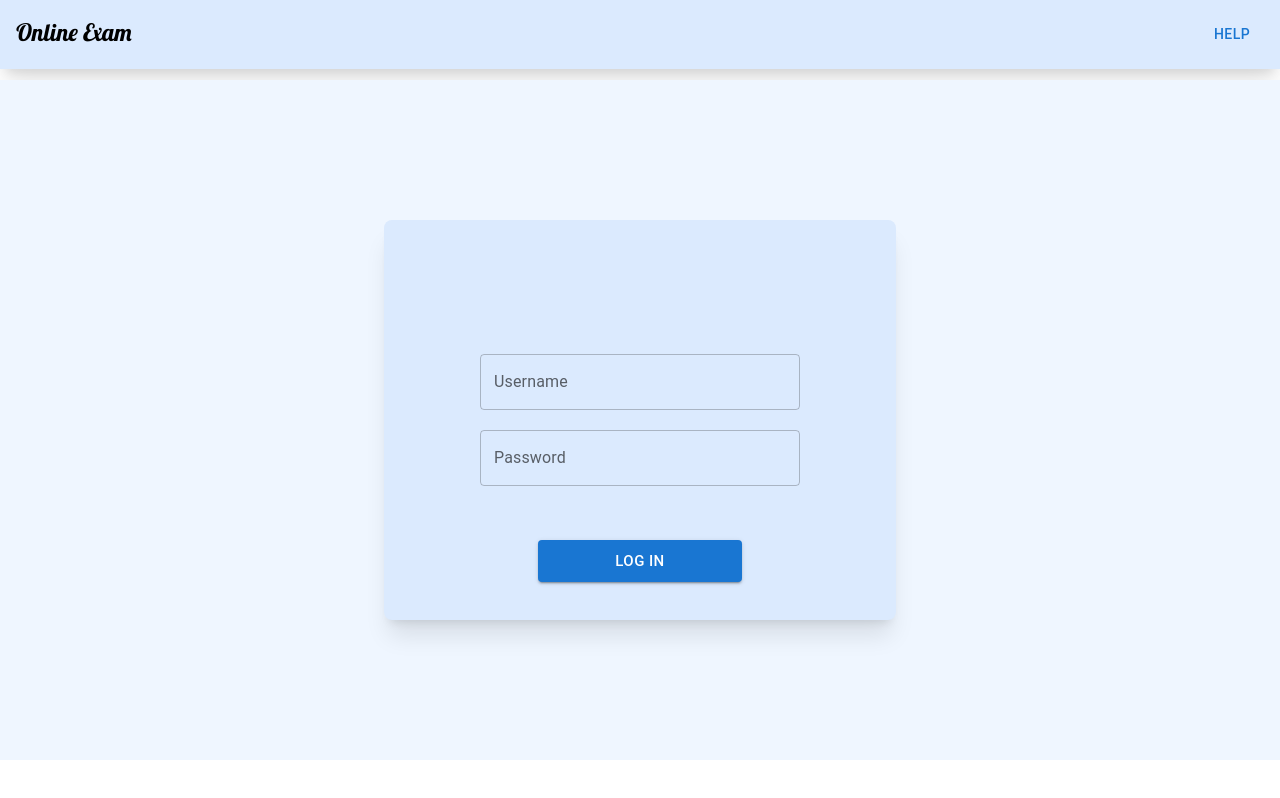
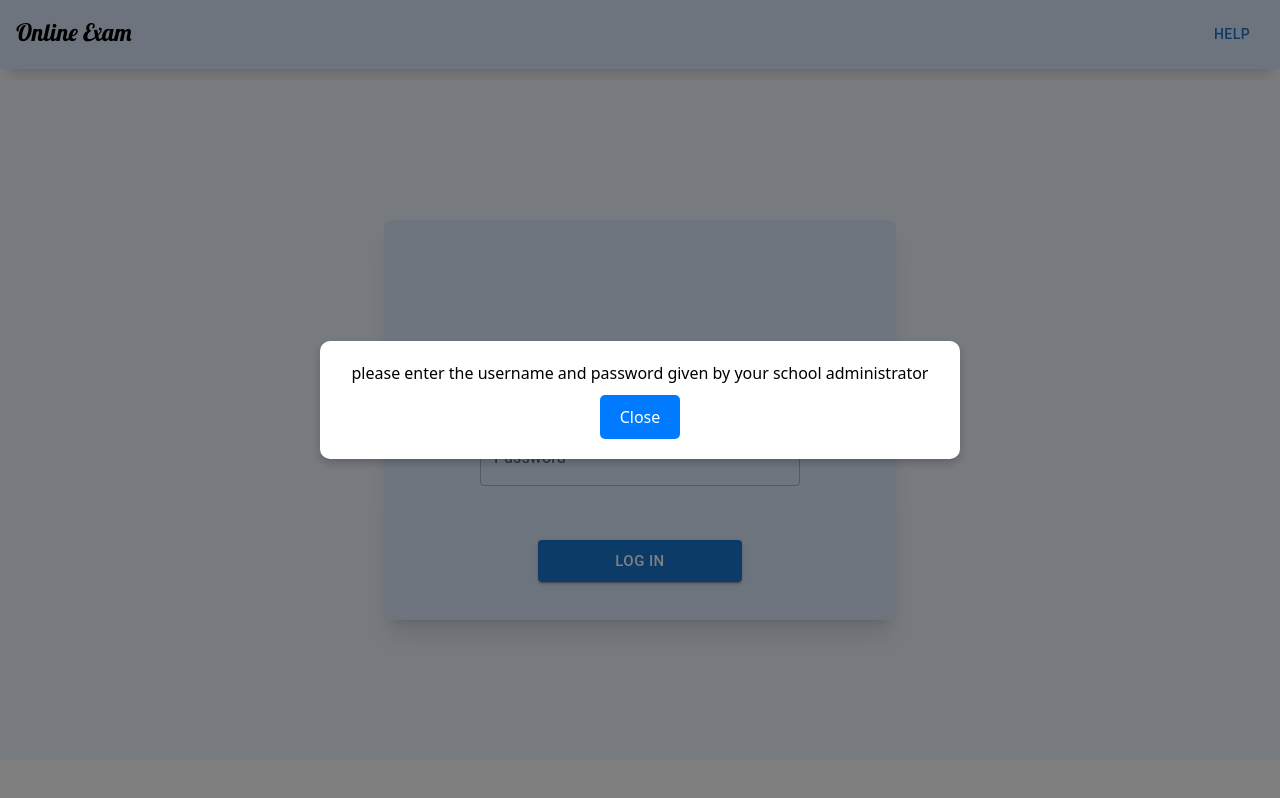
Before and after one commit to naol728/online-student-exam, a React (Vite) app: page / in a window 1280 px wide. Both pictures are taken after a click on the button "HELP". Built offline with nearby package versions, Linux system fonts and the light colour scheme; data requests are answered from the project's data file; a web font is replaced by a local one.

Commit message:
done with popup page and showing message while the button is clicked

```diff
--- a/src/components/Container.jsx
+++ b/src/components/Container.jsx
@@ -3,25 +3,17 @@ import Containerlist from "./containerlist";
 
 function container() {
   const { state } = useStudentdata();
-  console.log(state);
-  const list = [
-    { name: "History", id: 12 },
-    {
-      name: "Biology",
-      id: 13,
-    },
-  ];
+  const list = state.studentinfo.courses;
 
   return (
     <div className=" border border-s-1 rounded-md justify-between ">
       <ul className="divide-x-1 ">
-        {list.map((items) => (
+        {list.map((items) =>
           <Containerlist
-            key={items.id}
-            itemid={items.id}
-            itemname={items.name}
+            key={items.name}
+            item={items}
           />
-        ))}
+        )}
       </ul>
     </div>
   );
--- a/src/components/Navbar.jsx
+++ b/src/components/Navbar.jsx
@@ -1,16 +1,34 @@
 import Logo from "./Logo";
 import Buttons from "./Button";
 import { useStudentdata } from "../context/Studentprovider";
+import { useState } from "react";
+import Popup from "./Popup";
+
 export default function Navbar() {
+  const [isopenpopup, setIsopenpopup] = useState(false);
   const { state } = useStudentdata();
-  console.log(state.invalidcredital);
+  const handleclose = () => {
+    setIsopenpopup(false);
+  };
+  const handleopen = () => {
+    setIsopenpopup(true);
+  };
   return (
     <div>
       <nav className="flex justify-between m-0 p-4 bg-blue-100 shadow-xl ">
         <Logo />
-        <Buttons type={"text"}>
+        <Buttons type={"text"} onclick={handleopen}>
           {!state.invalidcredital ? "help" : "log in"}
         </Buttons>
+        {
+          <Popup isOpen={isopenpopup} onClose={handleclose}>
+            <div className="flex flex-col justify-between w-full">
+              {!state.invalidcredital
+                ? "please enter the username and password given by your school administrator "
+                : " are you sure to logout "}
+            </div>
+          </Popup>
+        }
       </nav>
     </div>
   );
--- a/src/components/Popup.jsx
+++ b/src/components/Popup.jsx
@@ -1,15 +1,58 @@
-import { Button } from '@mui/material'
-import React from 'react'
-export default function Popupview({content}) {
+import React from "react";
+import PropTypes from "prop-types";
+
+function Popup({ isOpen, onClose, children }) {
+  if (!isOpen) return null;
+
   return (
-    <div className='h-screen bg-transparent flex items-center justify-center  '>
-      <div className='p-5 rounded-md w-[50%] h-[50%] bg-slate-300 fixed shadow-xl'>
-      {content}
-       <div className='absolute bottom-5 right-5'>
-      <Button type="outlined" >cancle</Button>
+    <div style={popupStyles}>
+      <div style={popupContentStyles}>
+        {children}
+        <button style={closeButtonStyles} onClick={onClose}>
+          Close
+        </button>
       </div>
-      </div>
+    </div>
+  );
+}
 
-    </div>
-  )
-}
+const popupStyles = {
+  position: "fixed",
+  top: 0,
+  left: 0,
+  width: "100%",
+  height: "100%",
+  backgroundColor: "rgba(0, 0, 0, 0.5)",
+  display: "flex",
+  justifyContent: "center",
+  alignItems: "center",
+  zIndex: 1000,
+};
+
+const popupContentStyles = {
+  backgroundColor: "white",
+  padding: "20px",
+  borderRadius: "10px",
+  textAlign: "center",
+  boxShadow: "0 4px 8px rgba(0, 0, 0, 0.2)",
+  position: "relative",
+  width: "50%",
+};
+
+const closeButtonStyles = {
+  marginTop: "10px",
+  padding: "10px 20px",
+  backgroundColor: "#007BFF",
+  color: "white",
+  border: "none",
+  borderRadius: "5px",
+  cursor: "pointer",
+};
+
+Popup.propTypes = {
+  isOpen: PropTypes.bool.isRequired,
+  onClose: PropTypes.func.isRequired,
+  children: PropTypes.node.isRequired,
+};
+
+export default Popup;
--- a/src/components/containerlist.jsx
+++ b/src/components/containerlist.jsx
@@ -1,17 +1,39 @@
-import Buttons from './Button'
-function containerlist({itemname}) {
-    return (
-        <li className="flex justify-between border-b-2 p-2">
-            <div>
-              {itemname}
-            </div>
+import { useState } from "react";
+import Buttons from "./Button";
+import Popup from "./Popup";
+function containerlist({ item }) {
+  const [isopenpopup, setIsopenpopup] = useState(false);
+  const handleclick = () => {
+    setIsopenpopup(true);
+  };
+  const handleclose = () => {
+    setIsopenpopup(false);
+  };
+  return (
+    <>
+      <li className="flex justify-between border-b-2 p-2">
+        <div>{item.coursename}</div>
 
-
-           <Buttons>
-            view
-            </Buttons>
-        </li>
-    )
+        <Buttons onclick={handleclick}>view</Buttons>
+      </li>
+      <Popup isOpen={isopenpopup} onClose={handleclose}>
+        <div className="flex flex-col justify-between w-full">
+          <div className="flex w-full justify-between px-3">
+            <h2 className="font-bold text-xl">Course Name</h2>
+            <p className="font-semibold text-lg">{item.coursename}</p>
+          </div>
+          <div className="flex w-full justify-between px-3">
+            <h2 className="font-bold text-xl">Course Code</h2>
+            <p className="font-semibold text-lg">{item.coursecode}</p>
+          </div>
+          <div className="flex w-full justify-between px-3">
+            <h2 className="font-bold text-xl">Course Score</h2>
+            <p className="font-semibold text-lg">{item.coursescore}</p>
+          </div>
+        </div>
+      </Popup>
+    </>
+  );
 }
 
-export default containerlist
+export default containerlist;
```
